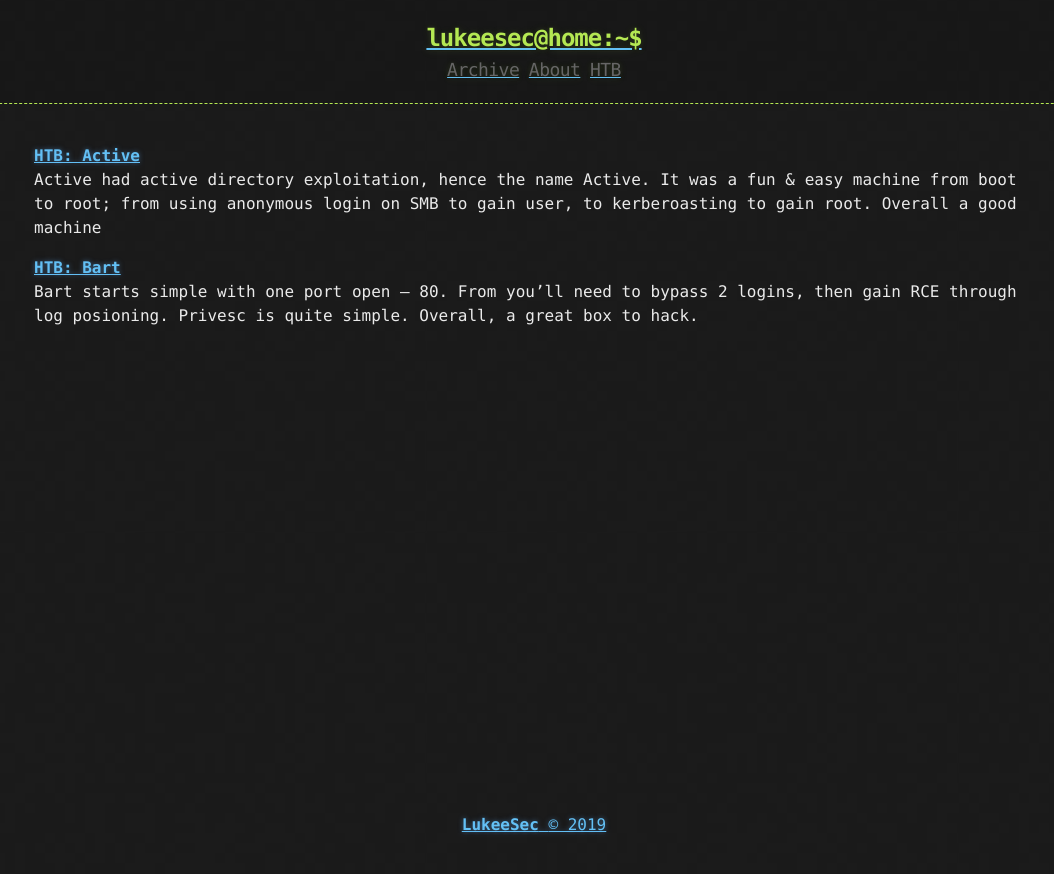
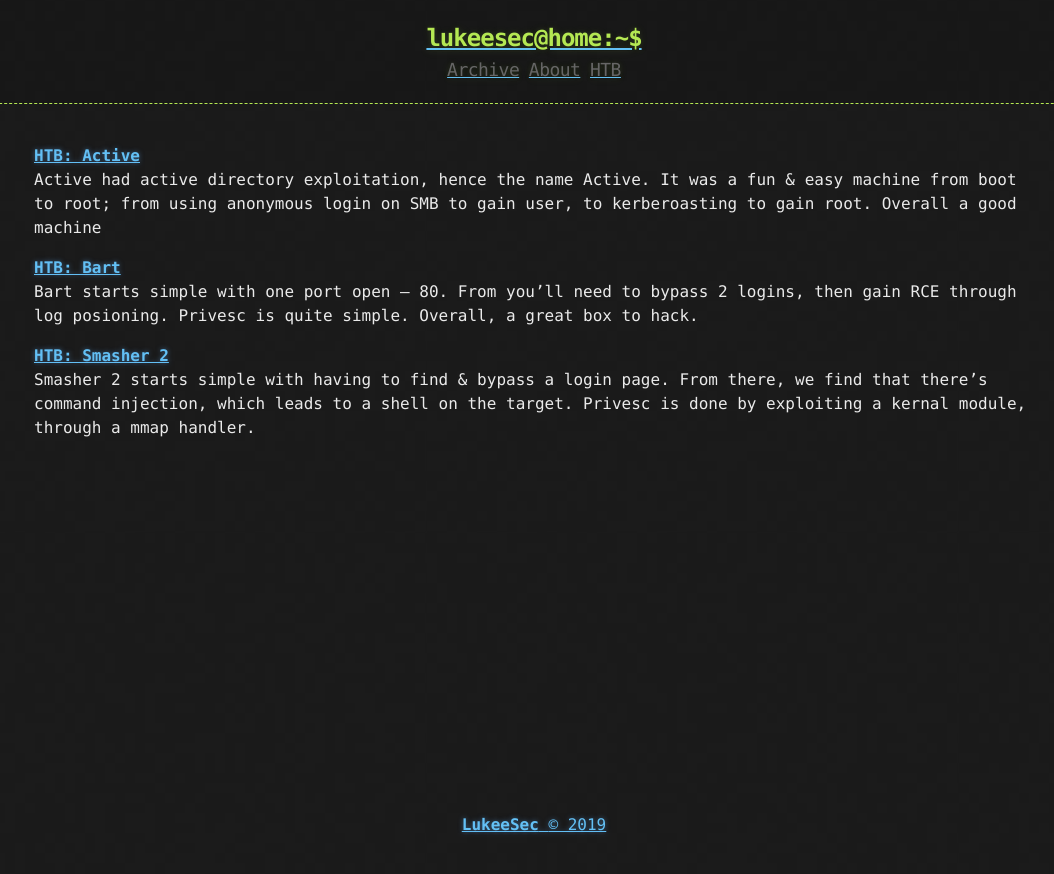
Before and after one commit to Lukeesec/LukeeSec.github.io, a Jekyll site: the page built from index.md, in a window 1280 px wide. Shown: the top 874 px of the page, without its empty margins (106-1160 px from the left). Built offline with Jekyll 4.4.1, drawn with Linux system fonts in a browser that asks for light colours; our own code applies the rules of GitHub Pages for plain Markdown files; the list of posts is cut into pages by our own code.

Commit message:
Update index.md

```diff
--- a/index.md
+++ b/index.md
@@ -3,3 +3,6 @@ Active had active directory exploitation, hence the name Active. It was a fun &
 
 [**HTB: Bart**](./_posts/2018-2-24-bart.md)
 Bart starts simple with one port open -- 80. From you'll need to bypass 2 logins, then gain RCE through log posioning. Privesc is quite simple. Overall, a great box to hack.
+
+[**HTB: Smasher 2**](./_posts/2019-12-14-smasher_2.md)
+Smasher 2 starts simple with having to find & bypass a login page. From there, we find that there's command injection, which leads to a shell on the target. Privesc is done by exploiting a kernal module, through a mmap handler.
```
